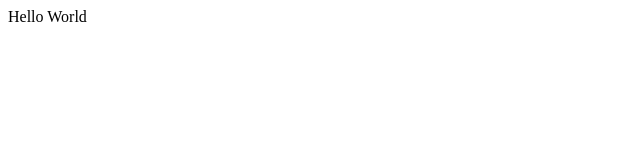
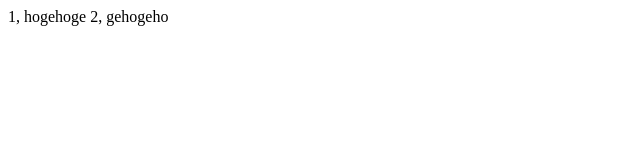
Before and after one commit to osaguild/vue-test, a Vue app: page / in a window 1280 px wide. Shown: the top 160 px of the page, without its empty margins (0-640 px from the left). Built offline with nearby package versions, Linux system fonts and the light colour scheme.

Commit message:
complete

```diff
--- a/src/App.vue
+++ b/src/App.vue
@@ -1,14 +1,16 @@
 <template>
   <div id="counter">
-    {{ message }}
+    {{ users[0].id }}, {{ users[0].name }}
+    {{ users[1].id }}, {{ users[1].name }}
   </div>
 </template>
 
 <script>
+import Users from "./data/users"
 export default {
   data() {
     return {
-      message: "Hello World"
+      users: Users
     }
   }
 }
--- /dev/null
+++ b/src/data/users.json
@@ -0,0 +1,10 @@
+[
+  {
+    "id": 1,
+    "name": "hogehoge"
+  },
+  {
+    "id": 2,
+    "name": "gehogeho"
+  }
+]
```
